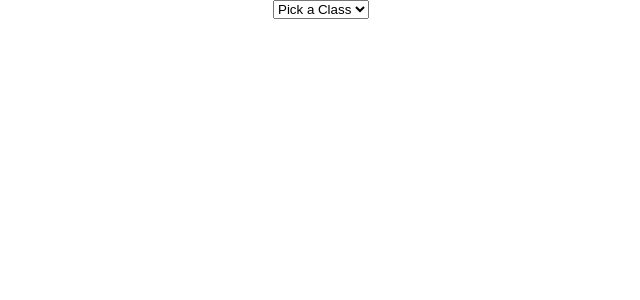
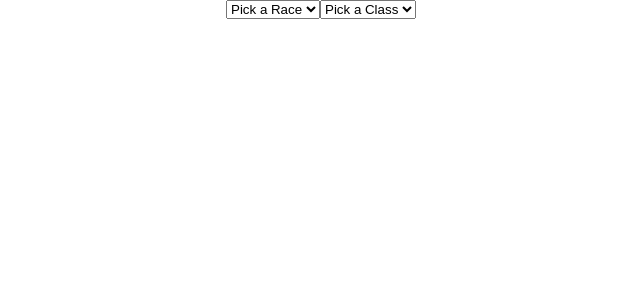
Before and after one commit to cferland/project2, a React (Create React App) app in the folder character-creator/: page / in a window 1280 px wide. Shown: the top 300 px of the page, without its empty margins (319-959 px from the left). Built offline with nearby package versions, Linux system fonts and the light colour scheme.

Commit message:
created race choice functionality

```diff
--- a/character-creator/src/App.js
+++ b/character-creator/src/App.js
@@ -13,6 +13,14 @@ class App extends Component {
     }
   }
 
+  async pickRace(e) {
+    let newRace = await axios.get(`https://cors-anywhere.herokuapp.com/http://dnd5eapi.co/api/races/${e.target.value}`);
+    this.setState({
+      race: newRace.data
+    })
+    console.log(this.state.race);
+  }
+
   async pickClass(e) {
     let newClass = await axios.get(`https://cors-anywhere.herokuapp.com/http://dnd5eapi.co/api/classes/${e.target.value}`);
     this.setState({
@@ -25,6 +33,12 @@ class App extends Component {
     return (
       <div className="App">
         <form>
+          <select onChange={(e) => this.pickRace(e)} defaultValue="Pick a Race">
+            <option disabled>Pick a Race</option>
+            <option value="1">Dwarf</option>
+            <option value="2">Elf</option>
+            <option value="3">Halfling</option>
+          </select>
           <select onChange={(e) => this.pickClass(e)} defaultValue="Pick a Class">
             <option disabled>Pick a Class</option>
             <option value="1">Barbarian</option>
```
